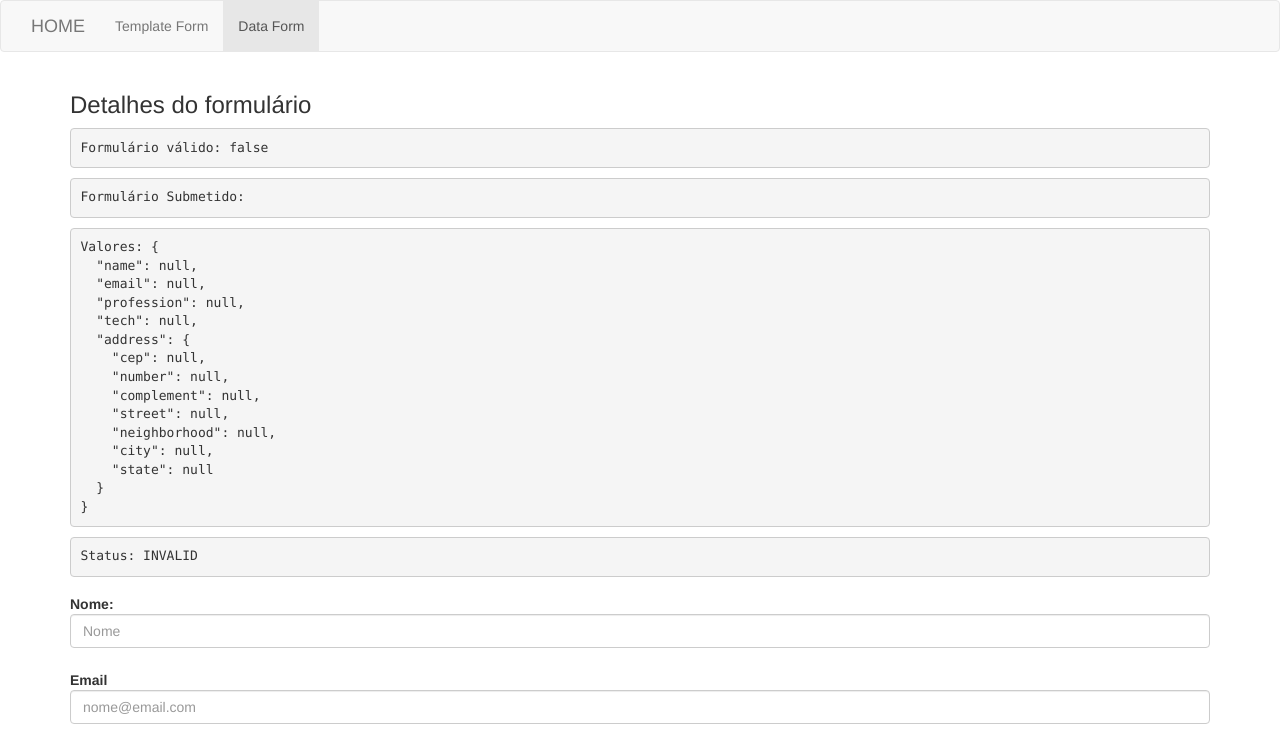
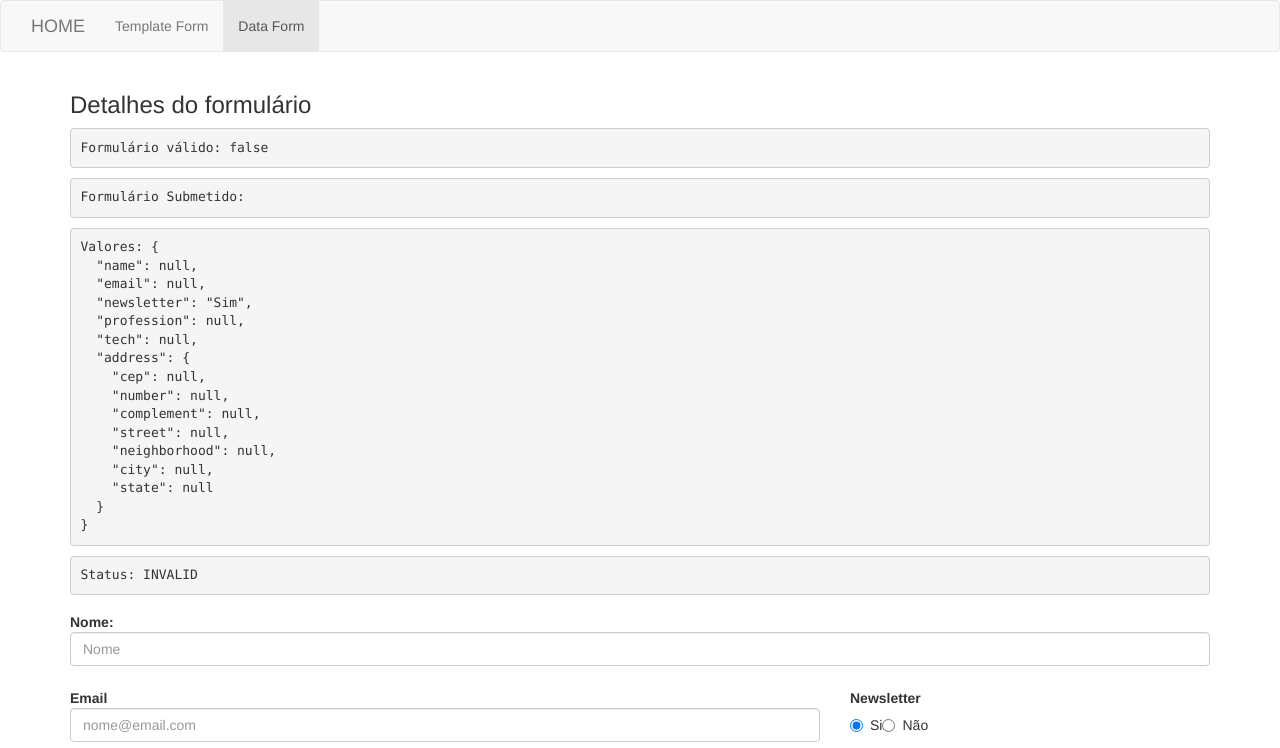
Before and after one commit to Gthalles/angular-forms, an Angular app: page /data-driven in a window 1280 px wide. Shown: the top 748 px of the page. Built offline with nearby package versions, Linux system fonts and the light colour scheme.

Commit message:
Desenvolvendo campo checkbox de newsletter

```diff
--- a/src/app/data-driven/data-driven.component.html
+++ b/src/app/data-driven/data-driven.component.html
@@ -11,14 +11,26 @@
     </div>
   </div>
 
-  <div class="form-group" [ngClass]="applyErrorStyle('email')">
+  <div class="form-group">
     <!-- EMAIL FIELD -->
-    <div class="col-sm-12" [ngClass]="applyErrorStyle('email')">
+    <div class="col-sm-8" [ngClass]="applyErrorStyle('email')">
       <label for="email" class="control-label">Email</label>
       <input type="text" id="email" class="form-control" placeholder="nome@email.com" formControlName="email">
       <app-input-control-errors [showError]="validInput('email')" errorMessage="Email é obrigatório!">
       </app-input-control-errors>
       <app-input-control-errors [showError]="verifyEmail()" errorMessage="Email inválido!"></app-input-control-errors>
+    </div>
+
+    <!-- NEWSLETTER FIELD -->
+    <div class="col-sm-2">
+      <label for="newsletter" class="control-label">Newsletter</label>
+      <div id="newsletter" class="row">
+        <div class="col-sm-2" *ngFor="let item of newsletterOp">
+          <label class="radio-inline">
+            <input id="newsletter-item" type="radio" [value]="item.desc" formControlName="newsletter">{{item.desc}}
+          </label>
+        </div>
+      </div>
     </div>
   </div>
 
--- a/src/app/data-driven/data-driven.component.ts
+++ b/src/app/data-driven/data-driven.component.ts
@@ -17,6 +17,7 @@ export class DataDrivenComponent implements OnInit {
   states!: Observable<UF[]>;
   professions!: any[];
   techs!: any[];
+  newsletterOp!: any[];
 
   // Métodos
   constructor(
@@ -30,6 +31,7 @@ export class DataDrivenComponent implements OnInit {
     this.form = this.formBuilder.group({
       name: [null, [Validators.required, Validators.minLength(3), Validators.maxLength(25)]],
       email: [null, [Validators.required, Validators.pattern("[a-z0-9!#$%&'*+/=?^_`{|}~-]+(?:\.[a-z0-9!#$%&'*+/=?^_`{|}~-]+)*@(?:[a-z0-9](?:[a-z0-9-]*[a-z0-9])?\.)+[a-z0-9](?:[a-z0-9-]*[a-z0-9])?")]],
+      newsletter: ['Sim'],
       profession: [null, [Validators.required]],
       tech: [null, [Validators.required]],
       address: this.formBuilder.group({
@@ -47,7 +49,7 @@ export class DataDrivenComponent implements OnInit {
     this.professions = this.dropdownService.getProfession();
     this.techs = this.dropdownService.getTechs();
     this.states = this.dropdownService.getUFs();
-
+    this.newsletterOp = this.dropdownService.getNewsletter();
   }
 
   onSubmit(form: FormGroup): void {
--- a/src/app/shared/services/dropdown.service.ts
+++ b/src/app/shared/services/dropdown.service.ts
@@ -10,7 +10,7 @@ export class DropdownService {
 
   constructor(private http: HttpClient) { }
 
-  getUFs():Observable<UF[]> {
+  getUFs(): Observable<UF[]> {
     return this.http.get<UF[]>('assets/data/uf.json');
   }
 
@@ -39,6 +39,13 @@ export class DropdownService {
       {id: '7', name: 'PostgreSQL'},
       {id: '8', name: 'MongoDB'},
       {id: '9', name: 'Ionic'}
-    ]
+    ];
+  }
+
+  getNewsletter(): any {
+    return [
+      {value: 'Y', desc: 'Sim'},
+      {value: 'N', desc: 'Não'}
+    ];
   }
 }
```
